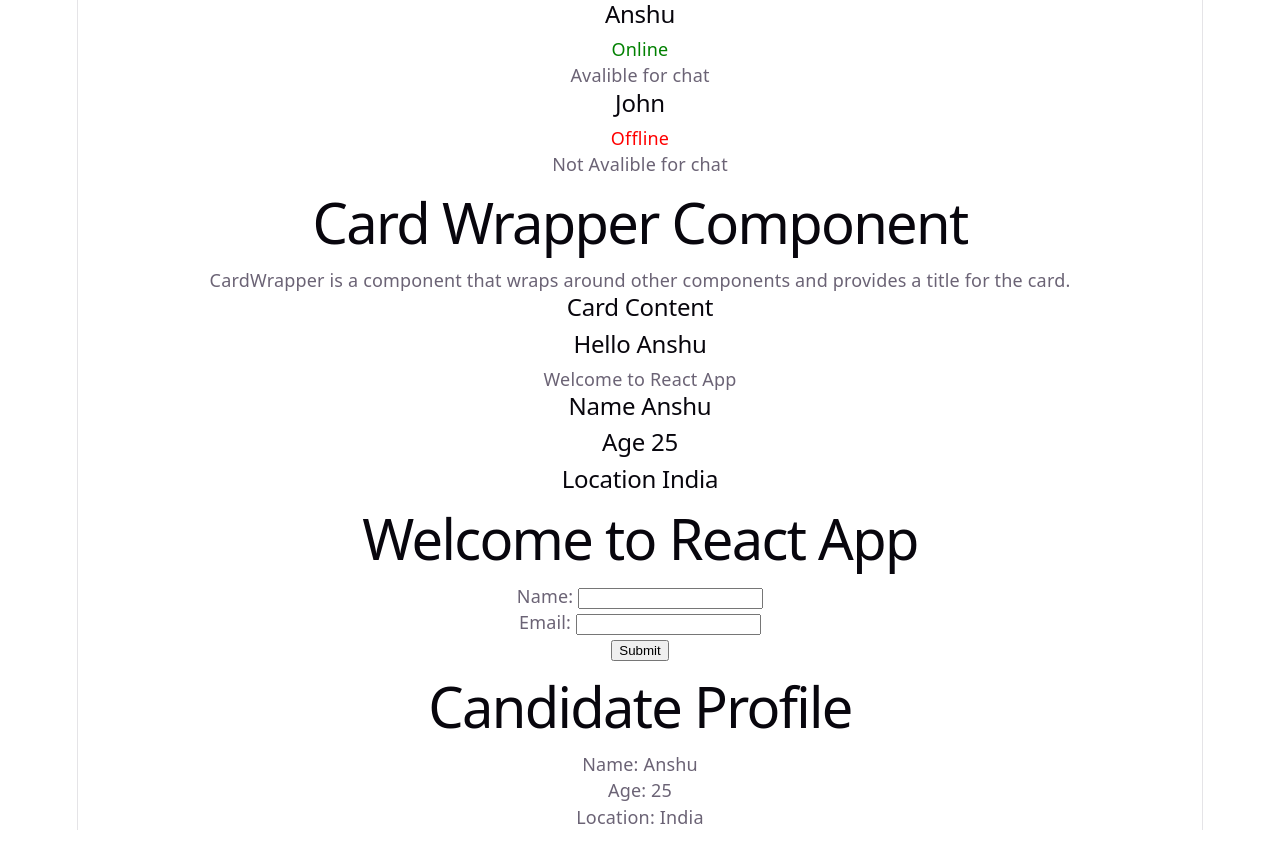
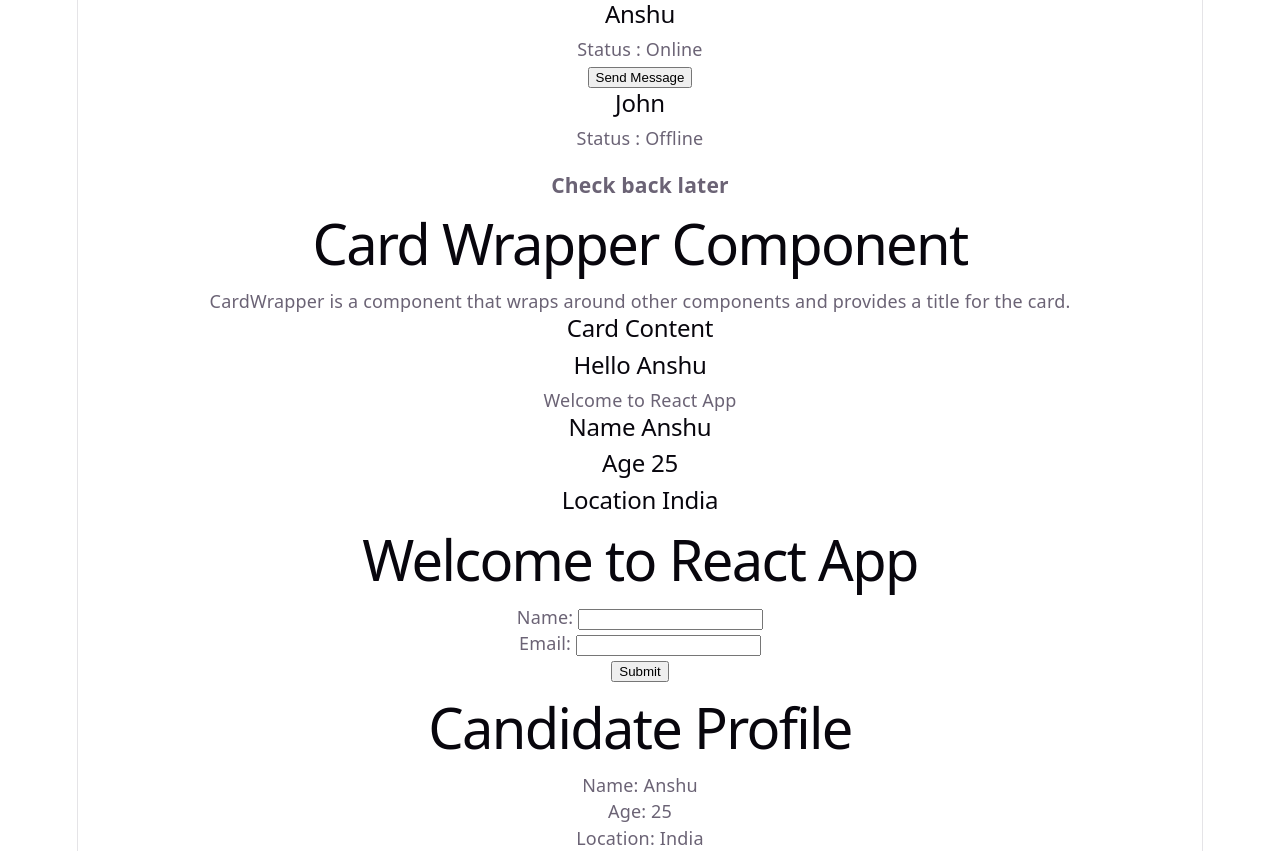
Before and after one commit to anshu-ac-dv/vite-react, a React (Vite) app: page / in a window 1280 px wide. Before the commit the page ends 830 px from the top, so only its background shows below. Built offline with nearby package versions, Linux system fonts and the light colour scheme.

Commit message:
Exploring Conditional Statement

```diff
--- a/src/App.jsx
+++ b/src/App.jsx
@@ -16,7 +16,7 @@ function App() {
   return (
     <div className="App">
       <UserDetails name="Anshu" isOnline={true} />
-      <UserDetails name="John" isOnline={false} />
+      <UserDetails name="John" isOnline={false} hideOffline={false} />
       <CardWrapper title="Card Wrapper Component"/>
       <Greeting name="Anshu" messages="Welcome to React App"/>
       <Welcome name="Anshu" age="25" location="India"/>
--- a/src/UserDetails.jsx
+++ b/src/UserDetails.jsx
@@ -1,18 +1,12 @@
-export const UserDetails = ({ name, isOnline}) => {
-    if(isOnline){
-        return(
-            <div>
-                <h2>{name}</h2>
-                <span style={{color: "green"}}>Online</span>
-                <p>Avalible for chat</p>
-            </div>
-        )
+export const UserDetails = ({ name, isOnline, hideOffline }) => {
+    if (hideOffline && !isOnline) {
+        return null;
     }
-    return(
+    return (
         <div>
             <h2>{name}</h2>
-            <span style={{color: "red"}}>Offline</span>
-            <p>Not Avalible for chat</p>
+            <p> Status : {isOnline ? 'Online' : 'Offline'}</p>
+            <p>{isOnline  ? <button>Send Message</button> : <h3>Check back later</h3>}</p>
         </div>
     )
 }
```
